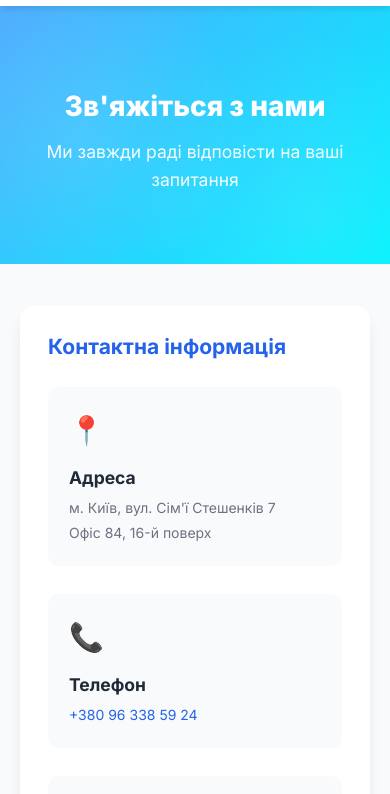
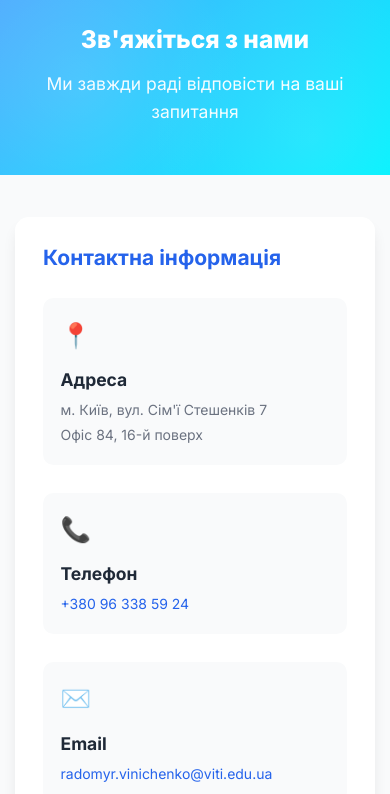
Before and after one commit to radomir4ik26/Kursova, a plain HTML site: page contacts.html in a window 390 px wide. Shown: the part 77-871 px from the top of the page. Drawn offline with nearby package versions, Linux system fonts and the light colour scheme.

Commit message:
rename mobile fixes na mobile fix

```diff
--- a/contacts.html
+++ b/contacts.html
@@ -24,7 +24,7 @@
     <link rel="stylesheet" href="css/footer.css">
     <link rel="stylesheet" href="css/animations.css">
     <link rel="stylesheet" href="css/contacts.css">
-    <link rel="stylesheet" href="css/mobile-fixes.css">
+    <link rel="stylesheet" href="css/mobile-fix.css">
 </head>
 <body>
     <!-- Header -->
@@ -332,4 +332,5 @@
     <!-- Scripts -->
     <script src="js/main.js"></script>
 </body>
+
 </html>
```
